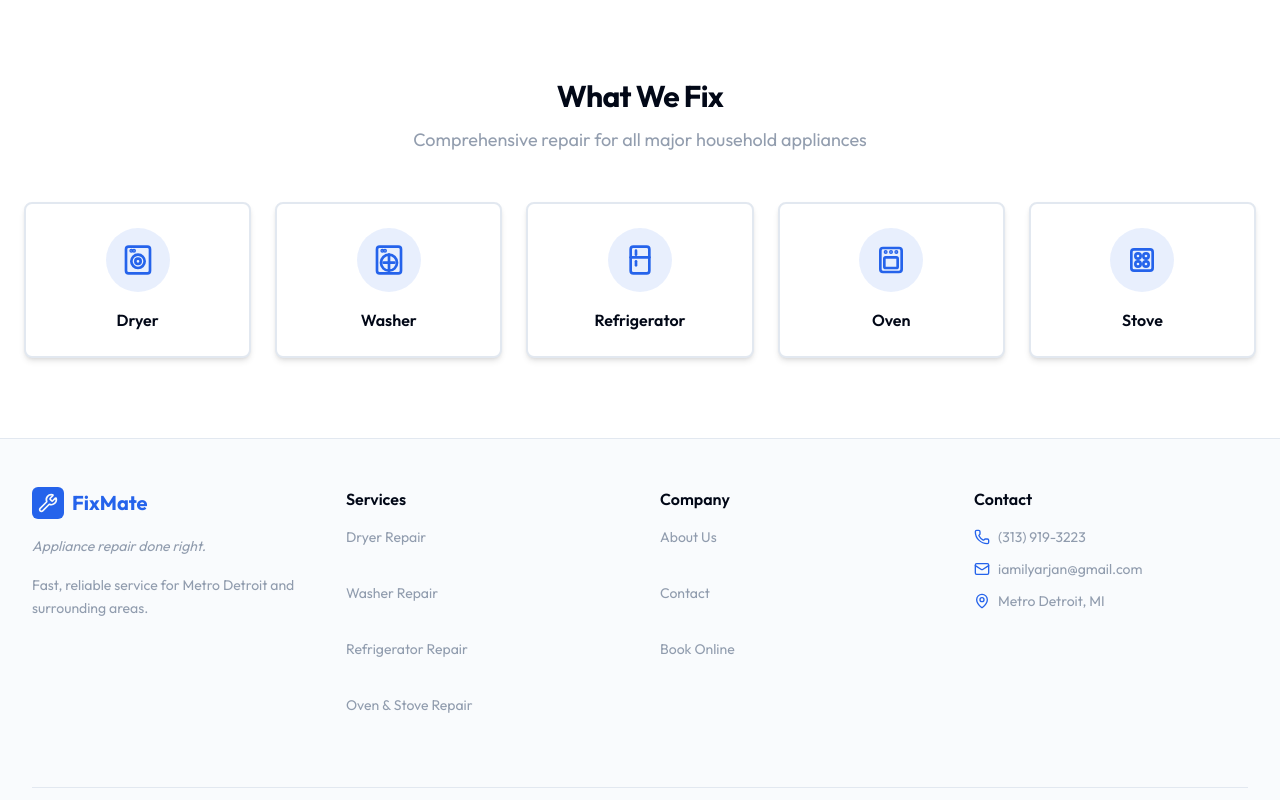
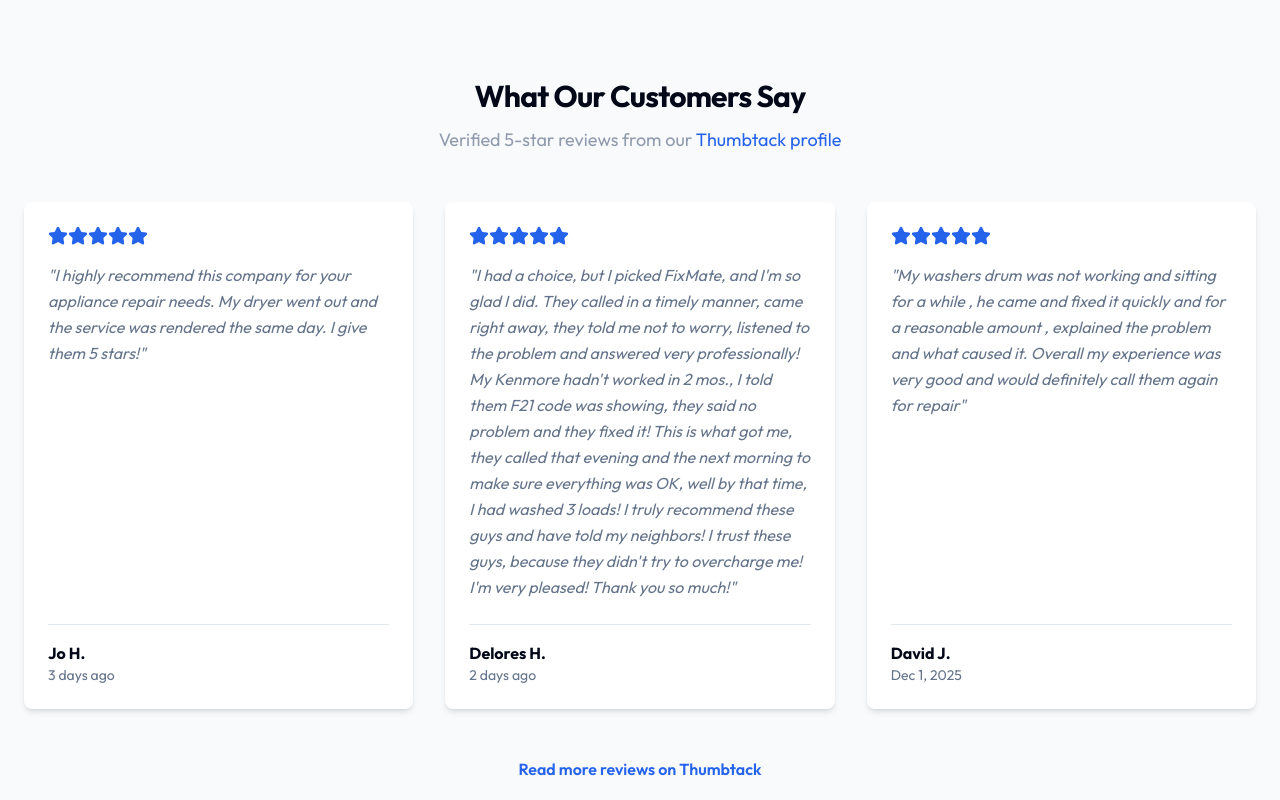
Before and after one commit to ilyarjan1/fixmate, a Next.js app: page / in a window 1280 px wide. Shown: the part 1220-2020 px from the top of the page. Built offline with nearby package versions, Linux system fonts and the light colour scheme.

Commit message:
feat: add Thumbtack reviews section to home page

```diff
--- a/src/app/page.tsx
+++ b/src/app/page.tsx
@@ -4,6 +4,7 @@ import { Button } from "@/components/ui/button";
 import { Card, CardContent, CardDescription, CardHeader, CardTitle } from "@/components/ui/card";
 import { Badge } from "@/components/ui/badge";
 import { DryerIcon, WasherIcon, RefrigeratorIcon, OvenIcon, StoveIcon } from "@/components/ui/appliance-icons";
+import { Reviews } from "@/components/layout/reviews";
 
 const appliances = [
   { name: "Dryer", icon: DryerIcon },
@@ -96,6 +97,9 @@ export default function Home() {
         </div>
       </section>
 
+      {/* Reviews Section */}
+      <Reviews />
+
       {/* Services Grid */}
       <section className="py-20">
         <div className="container px-4 md:px-6 mx-auto">
--- /dev/null
+++ b/src/components/layout/reviews.tsx
@@ -0,0 +1,76 @@
+import { Card, CardContent } from "@/components/ui/card"
+import { Star } from "lucide-react"
+
+const reviews = [
+    {
+        name: "Jo H.",
+        rating: 5,
+        date: "3 days ago",
+        content: "I highly recommend this company for your appliance repair needs. My dryer went out and the service was rendered the same day. I give them 5 stars!",
+    },
+    {
+        name: "Delores H.",
+        rating: 5,
+        date: "2 days ago",
+        content: "I had a choice, but I picked FixMate, and I'm so glad I did. They called in a timely manner, came right away, they told me not to worry, listened to the problem and answered very professionally! My Kenmore hadn't worked in 2 mos., I told them F21 code was showing, they said no problem and they fixed it! This is what got me, they called that evening and the next morning to make sure everything was OK, well by that time, I had washed 3 loads! I truly recommend these guys and have told my neighbors! I trust these guys, because they didn't try to overcharge me! I'm very pleased! Thank you so much!",
+    },
+    {
+        name: "David J.",
+        rating: 5,
+        date: "Dec 1, 2025",
+        content: "My washers drum was not working and sitting for a while , he came and fixed it quickly and for a reasonable amount , explained the problem and what caused it. Overall my experience was very good and would definitely call them again for repair",
+    },
+]
+
+export function Reviews() {
+    return (
+        <section className="py-20 section-alt">
+            <div className="container px-4 md:px-6 mx-auto">
+                <div className="text-center mb-12">
+                    <h2 className="text-3xl font-bold tracking-tight mb-3">What Our Customers Say</h2>
+                    <p className="text-muted-foreground/70 text-lg">
+                        Verified 5-star reviews from our{" "}
+                        <a
+                            href="https://www.thumbtack.com/il/chicago/handyman/fixmate/service/565466106144251909"
+                            target="_blank"
+                            rel="noopener noreferrer"
+                            className="text-primary hover:underline"
+                        >
+                            Thumbtack profile
+                        </a>
+                    </p>
+                </div>
+                <div className="grid grid-cols-1 md:grid-cols-3 gap-8">
+                    {reviews.map((review, index) => (
+                        <Card key={index} className="bg-background border-none shadow-card hover-lift flex flex-col h-full">
+                            <CardContent className="pt-6 flex flex-col h-full">
+                                <div className="flex mb-4">
+                                    {[...Array(review.rating)].map((_, i) => (
+                                        <Star key={i} className="h-5 w-5 fill-primary text-primary" />
+                                    ))}
+                                </div>
+                                <blockquote className="text-muted-foreground leading-relaxed flex-grow italic mb-6">
+                                    &quot;{review.content}&quot;
+                                </blockquote>
+                                <div className="mt-auto border-t pt-4">
+                                    <div className="font-bold text-foreground">{review.name}</div>
+                                    <div className="text-sm text-muted-foreground">{review.date}</div>
+                                </div>
+                            </CardContent>
+                        </Card>
+                    ))}
+                </div>
+                <div className="mt-12 text-center">
+                    <a
+                        href="https://www.thumbtack.com/il/chicago/handyman/fixmate/service/565466106144251909"
+                        target="_blank"
+                        rel="noopener noreferrer"
+                        className="inline-flex items-center text-primary font-semibold hover:underline"
+                    >
+                        Read more reviews on Thumbtack
+                    </a>
+                </div>
+            </div>
+        </section>
+    )
+}
```
